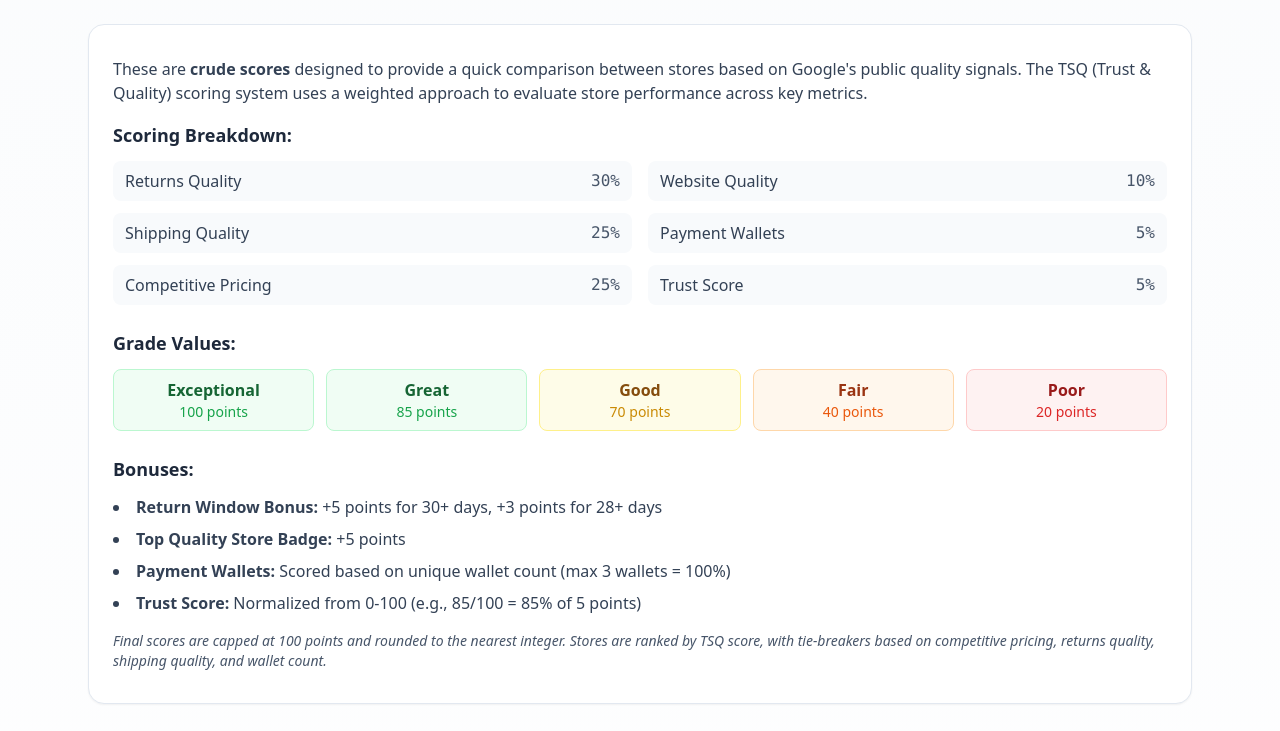
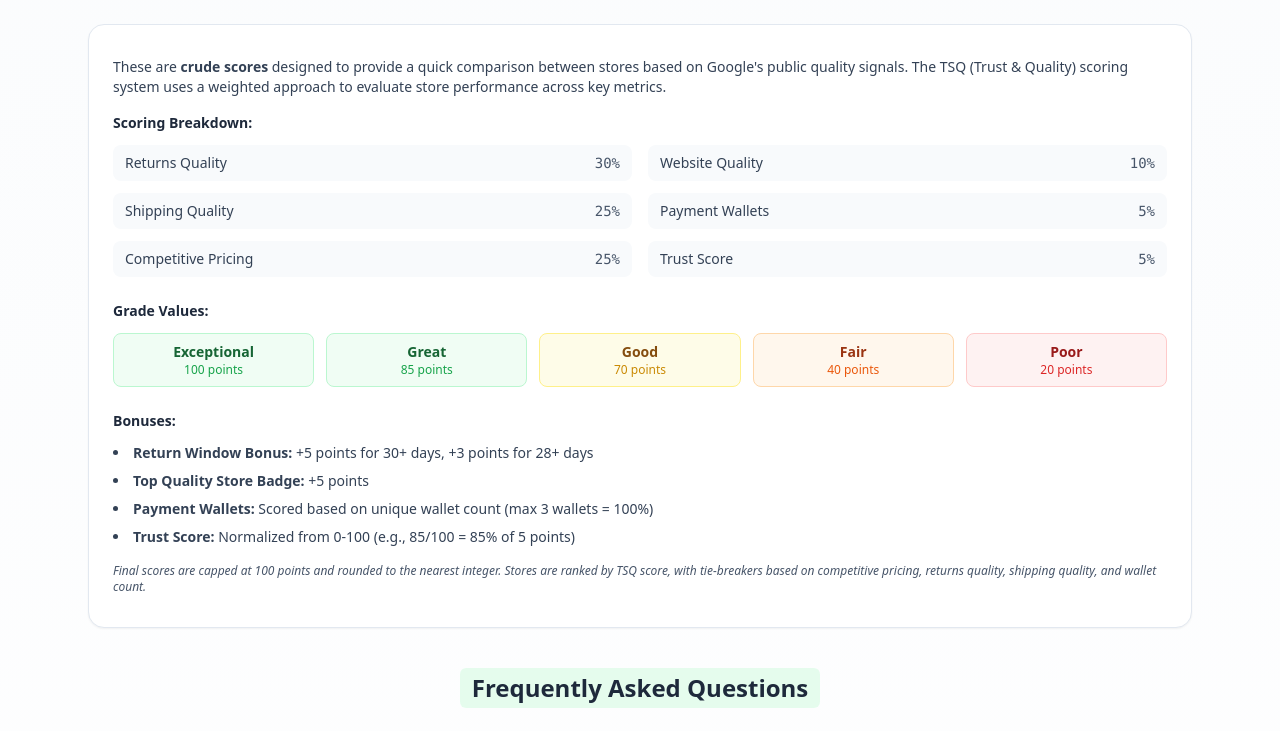
Before and after one commit to carlhendy/tsq-compartpr, a Next.js app: page / in a window 1280 px wide. Shown: the part 1001-1732 px from the top of the page. Built offline with nearby package versions, Linux system fonts and the light colour scheme.

Commit message:
Add files via upload

```diff
--- a/app/page.tsx
+++ b/app/page.tsx
@@ -371,7 +371,7 @@ export default function Page() {
             <div className="overflow-x-auto">
               <table className="min-w-[1000px] w-full table-fixed text-left">
                 <thead className="text-sm text-slate-600" style={{ backgroundColor: '#fef9c3b3' }}>
-                  <tr className="[&>th]:px-2 [&>th]:py-4 [&>th]:align-middle">
+                  <tr className="[&>th]:px-2 [&>th]:py-5 [&>th]:align-middle">
                     <th className="w-[4%] text-center"></th>
                     <th className="w-[18%] text-left">Store</th>
                     <th className="w-[6%] text-center">Top Quality Store</th>
@@ -408,7 +408,7 @@ export default function Page() {
                     const medal = i === 0 ? '🥇' : i === 1 ? '🥈' : i === 2 ? '🥉' : '';
 
                     return (
-                      <tr key={i} className="[&>td]:px-2 [&>td]:py-4 [&>td]:align-middle hover:bg-slate-50 transition-colors">
+                      <tr key={i} className="[&>td]:px-2 [&>td]:py-5 [&>td]:align-middle hover:bg-slate-50 transition-colors">
                         <td className="text-center text-2xl" aria-label={i === 0 ? 'gold medal' : i === 1 ? 'silver medal' : i === 2 ? 'bronze medal' : 'no medal'}>
                           {medal}
                         </td>
@@ -542,92 +542,93 @@ export default function Page() {
 
         <div className="overflow-hidden rounded-2xl border border-slate-200 bg-white shadow-sm">
           <div className="px-6 py-8">
-            <div className="prose prose-slate max-w-none">
-              <p className="text-slate-700 mb-4">
+            <p className="text-slate-700 mb-4 text-sm">
               These are <strong>crude scores</strong> designed to provide a quick comparison between stores based on Google's public quality signals.
               The TSQ (Trust & Quality) scoring system uses a weighted approach to evaluate store performance across key metrics.
             </p>
 
-              <h3 className="text-lg font-semibold text-slate-800 mb-3">Scoring Breakdown:</h3>
+            <h3 className="text-sm font-semibold text-slate-800 mb-3">Scoring Breakdown:</h3>
 
             <div className="grid grid-cols-1 md:grid-cols-2 gap-4 mb-6">
               <div className="space-y-3">
                 <div className="flex justify-between items-center py-2 px-3 bg-slate-50 rounded-lg">
-                    <span className="font-medium text-slate-700">Returns Quality</span>
-                    <span className="text-slate-600 font-mono">30%</span>
+                  <span className="font-medium text-slate-700 text-sm">Returns Quality</span>
+                  <span className="text-slate-600 font-mono text-sm">30%</span>
                 </div>
                 <div className="flex justify-between items-center py-2 px-3 bg-slate-50 rounded-lg">
-                    <span className="font-medium text-slate-700">Shipping Quality</span>
-                    <span className="text-slate-600 font-mono">25%</span>
+                  <span className="font-medium text-slate-700 text-sm">Shipping Quality</span>
+                  <span className="text-slate-600 font-mono text-sm">25%</span>
                 </div>
                 <div className="flex justify-between items-center py-2 px-3 bg-slate-50 rounded-lg">
-                    <span className="font-medium text-slate-700">Competitive Pricing</span>
-                    <span className="text-slate-600 font-mono">25%</span>
+                  <span className="font-medium text-slate-700 text-sm">Competitive Pricing</span>
+                  <span className="text-slate-600 font-mono text-sm">25%</span>
                 </div>
               </div>
               <div className="space-y-3">
                 <div className="flex justify-between items-center py-2 px-3 bg-slate-50 rounded-lg">
-                    <span className="font-medium text-slate-700">Website Quality</span>
-                    <span className="text-slate-600 font-mono">10%</span>
+                  <span className="font-medium text-slate-700 text-sm">Website Quality</span>
+                  <span className="text-slate-600 font-mono text-sm">10%</span>
                 </div>
                 <div className="flex justify-between items-center py-2 px-3 bg-slate-50 rounded-lg">
-                    <span className="font-medium text-slate-700">Payment Wallets</span>
-                    <span className="text-slate-600 font-mono">5%</span>
+                  <span className="font-medium text-slate-700 text-sm">Payment Wallets</span>
+                  <span className="text-slate-600 font-mono text-sm">5%</span>
                 </div>
                 <div className="flex justify-between items-center py-2 px-3 bg-slate-50 rounded-lg">
-                    <span className="font-medium text-slate-700">Trust Score</span>
-                    <span className="text-slate-600 font-mono">5%</span>
+                  <span className="font-medium text-slate-700 text-sm">Trust Score</span>
+                  <span className="text-slate-600 font-mono text-sm">5%</span>
                 </div>
               </div>
             </div>
 
-              <h3 className="text-lg font-semibold text-slate-800 mb-3">Grade Values:</h3>
+            <h3 className="text-sm font-semibold text-slate-800 mb-3">Grade Values:</h3>
             <div className="grid grid-cols-2 md:grid-cols-5 gap-3 mb-6">
               <div className="text-center py-2 px-3 bg-green-50 rounded-lg border border-green-200">
-                  <div className="font-semibold text-green-800">Exceptional</div>
-                  <div className="text-sm text-green-600">100 points</div>
+                <div className="font-semibold text-green-800 text-sm">Exceptional</div>
+                <div className="text-xs text-green-600">100 points</div>
               </div>
               <div className="text-center py-2 px-3 bg-green-50 rounded-lg border border-green-200">
-                  <div className="font-semibold text-green-800">Great</div>
-                  <div className="text-sm text-green-600">85 points</div>
+                <div className="font-semibold text-green-800 text-sm">Great</div>
+                <div className="text-xs text-green-600">85 points</div>
               </div>
               <div className="text-center py-2 px-3 bg-yellow-50 rounded-lg border border-yellow-200">
-                  <div className="font-semibold text-yellow-800">Good</div>
-                  <div className="text-sm text-yellow-600">70 points</div>
+                <div className="font-semibold text-yellow-800 text-sm">Good</div>
+                <div className="text-xs text-yellow-600">70 points</div>
               </div>
               <div className="text-center py-2 px-3 bg-orange-50 rounded-lg border border-orange-200">
-                  <div className="font-semibold text-orange-800">Fair</div>
-                  <div className="text-sm text-orange-600">40 points</div>
+                <div className="font-semibold text-orange-800 text-sm">Fair</div>
+                <div className="text-xs text-orange-600">40 points</div>
               </div>
               <div className="text-center py-2 px-3 bg-red-50 rounded-lg border border-red-200">
-                  <div className="font-semibold text-red-800">Poor</div>
-                  <div className="text-sm text-red-600">20 points</div>
+                <div className="font-semibold text-red-800 text-sm">Poor</div>
+                <div className="text-xs text-red-600">20 points</div>
               </div>
             </div>
 
-              <h3 className="text-lg font-semibold text-slate-800 mb-3">Bonuses:</h3>
-              <ul className="list-disc list-inside text-slate-700 space-y-2 mb-4">
+            <h3 className="text-sm font-semibold text-slate-800 mb-3">Bonuses:</h3>
+            <ul className="list-disc list-inside text-slate-700 space-y-2 mb-4 text-sm">
               <li><strong>Return Window Bonus:</strong> +5 points for 30+ days, +3 points for 28+ days</li>
               <li><strong>Top Quality Store Badge:</strong> +5 points</li>
               <li><strong>Payment Wallets:</strong> Scored based on unique wallet count (max 3 wallets = 100%)</li>
               <li><strong>Trust Score:</strong> Normalized from 0-100 (e.g., 85/100 = 85% of 5 points)</li>
             </ul>
 
-              <p className="text-sm text-slate-600 italic">
+            <p className="text-xs text-slate-600 italic">
               Final scores are capped at 100 points and rounded to the nearest integer.
               Stores are ranked by TSQ score, with tie-breakers based on competitive pricing, returns quality, shipping quality, and wallet count.
             </p>
-            </div>
           </div>
         </div>
       </section>
 
       {/* FAQs + schema */}
       <section className="mx-auto max-w-6xl px-6 pb-16">
+        <div className="text-center mb-6">
+          <h2 className="inline-block text-xl sm:text-2xl font-semibold text-slate-800 bg-green-100/70 px-3 py-1 rounded-md">
+            Frequently Asked Questions
+          </h2>
+        </div>
+
         <div className="overflow-hidden rounded-2xl border border-slate-200 bg-white shadow-sm">
-          <div className="border-b border-slate-100 bg-slate-50 px-5 py-3">
-            <h2 className="text-sm font-medium text-slate-700">FAQs</h2>
-          </div>
           <div className="divide-y divide-slate-100">
             <div className="px-5 py-4">
               <h3 className="font-medium text-slate-900">Where do these signals come from?</h3>
```
Lines whose indentation alone changed are shown as unchanged.
